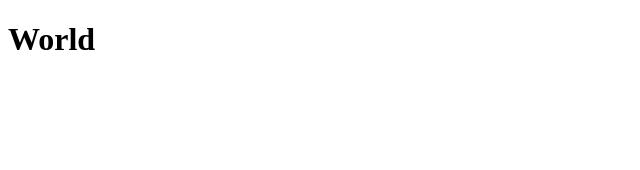
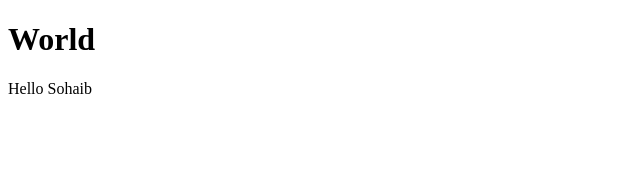
Before and after one commit to vvorkcloudtech/class-103Evening, a React app: page / in a window 1280 px wide. Shown: the top 170 px of the page, without its empty margins (0-640 px from the left). Built offline with nearby package versions, Linux system fonts and the light colour scheme; the HTML template or start-up script is replaced by a standard one.

Commit message:
navigation

```diff
--- a/src/js/components/App.jsx
+++ b/src/js/components/App.jsx
@@ -1,4 +1,5 @@
 import React from "react";
+import Section from "./section.jsx";
 
 class App extends React.Component {
   render() {
@@ -8,9 +9,11 @@ class App extends React.Component {
           <h1>
             World
           </h1>
+          <Section/>
         </div>
 
       </div>
+
     );
   }
 }
--- /dev/null
+++ b/src/js/components/section.jsx
@@ -0,0 +1,13 @@
+import React from "react";
+
+class section extends React.Component{
+    render(){
+        return(
+            <div>
+                Hello Sohaib
+            </div>
+        );
+    }
+}
+
+export default section;
```
